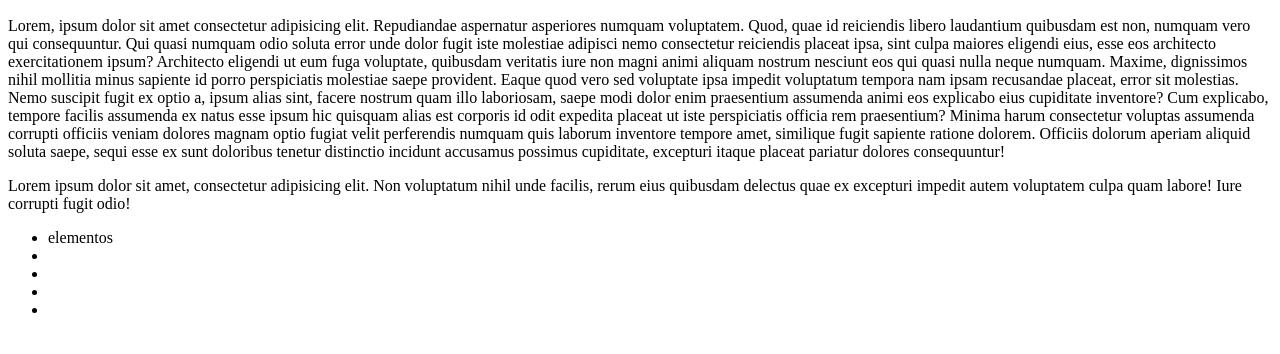
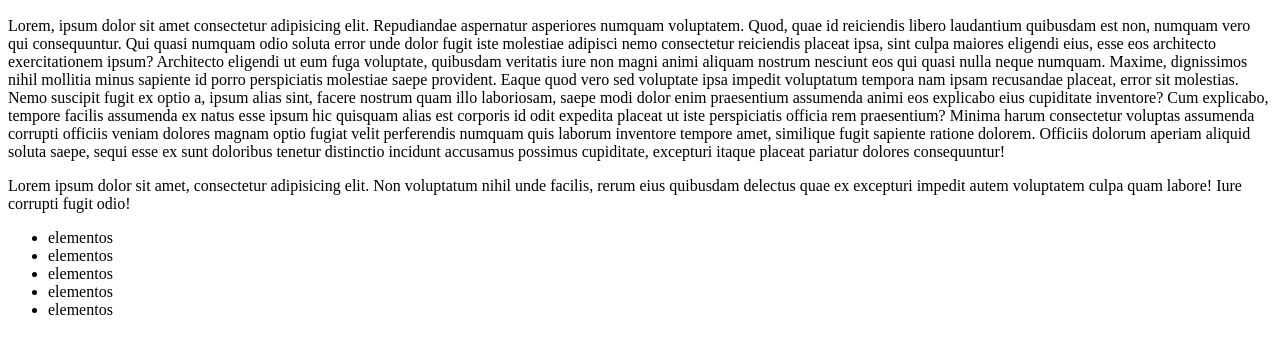
Before and after one commit to admoyano/pruebagit, a plain HTML site: page index.html in a window 1280 px wide. Shown: the part 110-464 px from the top of the page. Drawn offline with Linux system fonts and the light colour scheme.

Commit message:
agregue parrafo y lista2

```diff
--- a/index.html
+++ b/index.html
@@ -16,10 +16,11 @@
     <p>Lorem ipsum dolor sit amet, consectetur adipisicing elit. Non voluptatum nihil unde facilis, rerum eius quibusdam delectus quae ex excepturi impedit autem voluptatem culpa quam labore! Iure corrupti fugit odio!</p>
     <ul>
         <li>elementos</li>
-    <li></li>
-    <li></li>
-    <li></li>
-    <li></li></ul>
+        <li>elementos</li>
+        <li>elementos</li>
+        <li>elementos</li>
+        <li>elementos</li>
+    </ul>
     </main>
 </body>
 </html>
```
